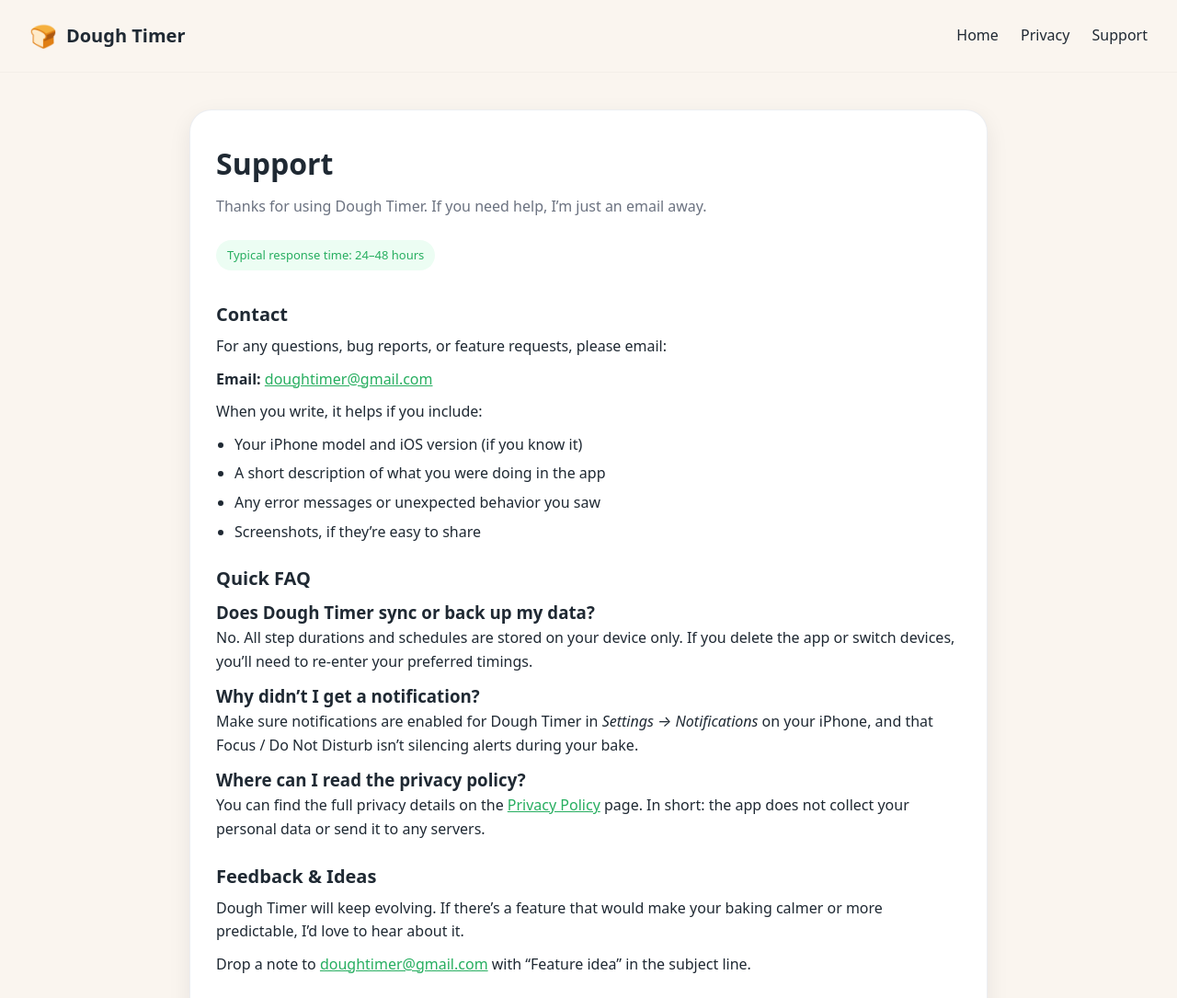
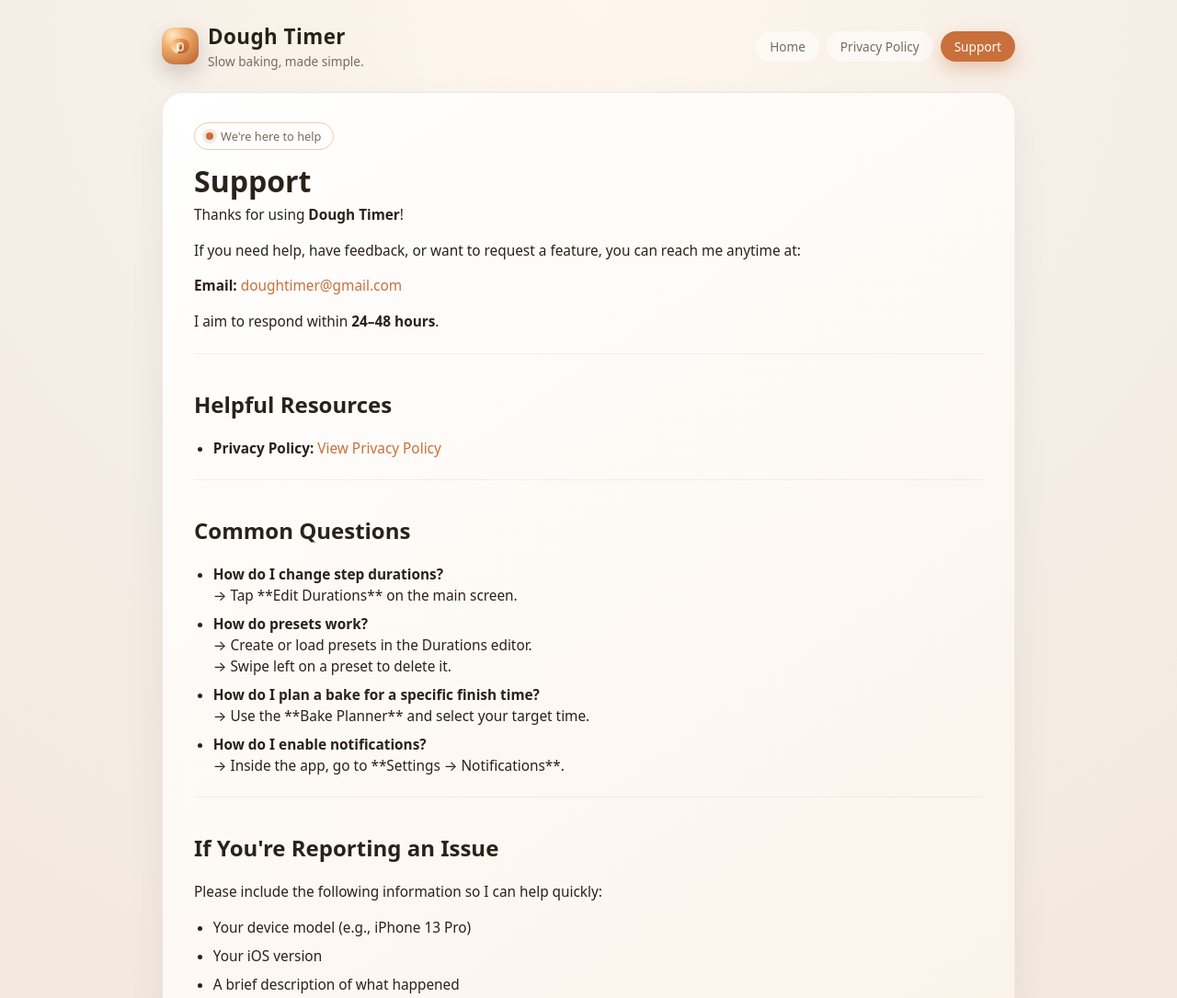
Before and after one commit to doughtimer-netizen/dough-timer-site, a plain HTML site: page support.html in a window 1280 px wide. Shown: the top 1085 px of the page at 92% size. Drawn offline with Linux system fonts and the light colour scheme.

Commit message:
Update support.html

```diff
--- a/support.html
+++ b/support.html
@@ -2,220 +2,326 @@
 <html lang="en">
 <head>
   <meta charset="UTF-8" />
-  <meta name="viewport" content="width=device-width, initial-scale=1.0" />
-  <title>Dough Timer — Support</title>
-
+  <title>Dough Timer – Support</title>
+  <meta name="viewport" content="width=device-width, initial-scale=1" />
+  <meta name="description" content="Support for Dough Timer — get help, request features, or report issues." />
   <style>
     :root {
-      --bg: #faf5ef;
-      --card: #ffffff;
-      --text-main: #1f2933;
-      --text-muted: #6b7280;
-      --accent: #2ecc71;
-      --accent-dark: #27ae60;
-      --border-subtle: #e5e7eb;
+      --bg: #faf5f0;
+      --card-bg: #ffffff;
+      --accent: #c96f3b;
+      --accent-soft: #f4c9a3;
+      --text-main: #2a2119;
+      --text-muted: #7b6a5a;
+      --border-subtle: rgba(0, 0, 0, 0.06);
+      --shadow-soft: 0 16px 40px rgba(0, 0, 0, 0.06);
+      --radius-lg: 18px;
+      --radius-pill: 999px;
     }
 
     * {
       box-sizing: border-box;
-      margin: 0;
-      padding: 0;
     }
 
     body {
-      font-family: system-ui, -apple-system, BlinkMacSystemFont, "SF Pro Text", sans-serif;
-      background: var(--bg);
+      margin: 0;
+      padding: 0;
+      font-family: system-ui, -apple-system, BlinkMacSystemFont, "SF Pro Text",
+        "Segoe UI", sans-serif;
+      background: radial-gradient(circle at top, #fff7ec 0, #f5eee7 45%, #f2e7db 100%);
       color: var(--text-main);
-      line-height: 1.6;
     }
 
-    nav {
-      padding: 20px 32px;
-      display: flex;
-      justify-content: space-between;
-      align-items: center;
-      background: rgba(250,245,239,0.96);
-      backdrop-filter: blur(10px);
-      position: sticky;
-      top: 0;
-      z-index: 50;
-      border-bottom: 1px solid rgba(0,0,0,0.03);
+    a {
+      color: var(--accent);
+      text-decoration: none;
     }
 
-    .nav-left {
+    a:hover {
+      text-decoration: underline;
+    }
+
+    .page {
+      max-width: 960px;
+      margin: 0 auto;
+      padding: 24px 16px 48px;
+    }
+
+    /* Header / Nav */
+    .site-header {
+      display: flex;
+      align-items: center;
+      justify-content: space-between;
+      margin-bottom: 24px;
+      gap: 16px;
+    }
+
+    .brand {
       display: flex;
       align-items: center;
       gap: 10px;
     }
 
-    .nav-logo {
-      font-weight: 700;
-      font-size: 20px;
-      text-decoration: none;
-      color: var(--text-main);
+    .brand-icon {
+      width: 40px;
+      height: 40px;
+      border-radius: 13px;
+      background: radial-gradient(circle at 30% 20%, #ffe8c7 0, #f0b172 32%, #b65a27 100%);
+      box-shadow: 0 10px 25px rgba(0, 0, 0, 0.18);
+      display: flex;
+      align-items: center;
+      justify-content: center;
+      position: relative;
+      overflow: hidden;
     }
 
-    .nav-left span {
-      font-size: 24px;
+    .brand-icon::before {
+      content: "";
+      position: absolute;
+      inset: 12px 10px;
+      border-radius: 999px;
+      background: conic-gradient(
+        from 200deg,
+        #fce1b8 0,
+        #f4bc77 28%,
+        #d37a3c 60%,
+        #b85c29 100%
+      );
     }
 
-    .nav-links a {
-      margin-left: 20px;
-      text-decoration: none;
-      color: var(--text-main);
-      font-size: 16px;
+    .brand-icon::after {
+      content: "";
+      position: absolute;
+      inset: 16px 16px 14px 16px;
+      border-radius: 999px;
+      border: 2px solid rgba(255, 255, 255, 0.7);
+      box-shadow: inset 0 3px 6px rgba(0, 0, 0, 0.08);
     }
 
-    .nav-links a:hover {
-      color: var(--accent-dark);
+    .brand-text {
+      display: flex;
+      flex-direction: column;
+      gap: 2px;
     }
 
-    .container {
-      max-width: 900px;
-      margin: 0 auto;
-      padding: 40px 16px 80px;
+    .brand-title {
+      font-size: 1.4rem;
+      font-weight: 800;
+      letter-spacing: 0.02em;
     }
 
+    .brand-tagline {
+      font-size: 0.85rem;
+      color: var(--text-muted);
+    }
+
+    .nav {
+      display: flex;
+      gap: 8px;
+      flex-wrap: wrap;
+      justify-content: flex-end;
+    }
+
+    .nav a {
+      padding: 6px 14px;
+      border-radius: var(--radius-pill);
+      font-size: 0.85rem;
+      border: 1px solid transparent;
+      color: var(--text-muted);
+      background: rgba(255, 255, 255, 0.5);
+    }
+
+    .nav a:hover {
+      border-color: var(--accent-soft);
+      text-decoration: none;
+    }
+
+    .nav a.nav-active {
+      background: var(--accent);
+      color: white;
+      border-color: transparent;
+      box-shadow: 0 8px 20px rgba(201, 111, 59, 0.35);
+    }
+
+    /* Main Card */
     .card {
-      background: var(--card);
-      padding: 32px 28px 40px;
+      background: linear-gradient(145deg, #ffffff, #fbf3ea);
       border-radius: 24px;
-      box-shadow: 0 8px 24px rgba(15,23,42,0.08);
-      border: 1px solid rgba(148,163,184,0.18);
+      padding: 26px 22px 28px;
+      box-shadow: var(--shadow-soft);
+      border: 1px solid var(--border-subtle);
+    }
+
+    @media (min-width: 720px) {
+      .card {
+        padding: 32px 34px 32px;
+      }
+    }
+
+    .pill-label {
+      display: inline-flex;
+      align-items: center;
+      gap: 8px;
+      padding: 5px 12px;
+      border-radius: 999px;
+      background: rgba(255, 255, 255, 0.9);
+      border: 1px solid var(--accent-soft);
+      font-size: 0.8rem;
+      color: var(--text-muted);
+      margin-bottom: 12px;
+    }
+
+    .pill-dot {
+      width: 8px;
+      height: 8px;
+      border-radius: 999px;
+      background: var(--accent);
+      box-shadow: 0 0 0 4px rgba(201, 111, 59, 0.15);
     }
 
     h1 {
-      font-size: 32px;
-      margin-bottom: 8px;
-    }
-
-    .subtitle {
-      color: var(--text-muted);
-      margin-bottom: 24px;
-    }
-
-    h2 {
-      margin-top: 22px;
-      margin-bottom: 6px;
-      font-size: 20px;
+      font-size: 2rem;
+      margin: 0 0 4px;
     }
 
     p {
-      margin-bottom: 10px;
+      font-size: 0.96rem;
+      line-height: 1.6;
+      margin: 0 0 14px;
       color: var(--text-main);
     }
 
     ul {
-      margin: 8px 0 12px 20px;
-      color: var(--text-main);
+      margin: 6px 0 16px 1.1rem;
+      padding-left: 0.2rem;
     }
 
     li {
-      margin-bottom: 6px;
+      margin-bottom: 8px;
+      font-size: 0.96rem;
+      line-height: 1.5;
     }
 
-    .pill {
-      display: inline-block;
-      padding: 6px 12px;
-      border-radius: 999px;
-      background: #ecfdf3;
-      color: var(--accent-dark);
-      font-size: 13px;
-      margin-bottom: 10px;
+    .section {
+      margin-top: 22px;
+      padding-top: 18px;
+      border-top: 1px solid rgba(0, 0, 0, 0.05);
     }
 
-    a {
-      color: var(--accent-dark);
+    .footer-note {
+      margin-top: 22px;
+      font-size: 0.85rem;
+      color: var(--text-muted);
     }
 
-    footer {
-      margin-top: 32px;
-      text-align: center;
-      color: var(--text-muted);
-      font-size: 14px;
+    @media (max-width: 599px) {
+      .site-header {
+        flex-direction: column;
+        align-items: flex-start;
+      }
+      .nav {
+        justify-content: flex-start;
+      }
     }
   </style>
 </head>
 
 <body>
+  <div class="page">
 
-<nav>
-  <div class="nav-left">
-    <span>🍞</span>
-    <a href="index.html" class="nav-logo">Dough Timer</a>
+    <!-- HEADER -->
+    <header class="site-header">
+      <div class="brand">
+        <div class="brand-icon"></div>
+        <div class="brand-text">
+          <div class="brand-title">Dough Timer</div>
+          <div class="brand-tagline">Slow baking, made simple.</div>
         </div>
-  <div class="nav-links">
+      </div>
+
+      <nav class="nav">
         <a href="index.html">Home</a>
-    <a href="privacy.html">Privacy</a>
-    <a href="support.html">Support</a>
+        <a href="privacy.html">Privacy Policy</a>
+        <a href="support.html" class="nav-active">Support</a>
+      </nav>
+    </header>
+
+    <!-- MAIN CONTENT -->
+    <main class="card">
+
+      <div class="pill-label">
+        <span class="pill-dot"></span>
+        We're here to help
       </div>
-</nav>
 
-<div class="container">
-  <div class="card">
       <h1>Support</h1>
-    <p class="subtitle">
-      Thanks for using Dough Timer. If you need help, I’m just an email away.
+
+      <p>Thanks for using <strong>Dough Timer</strong>!</p>
+      <p>
+        If you need help, have feedback, or want to request a feature, you can reach me anytime at:
       </p>
 
-    <span class="pill">Typical response time: 24–48 hours</span>
+      <p><strong>Email:</strong> <a href="mailto:doughtimer@gmail.com">doughtimer@gmail.com</a></p>
 
-    <h2>Contact</h2>
-    <p>
-      For any questions, bug reports, or feature requests, please email:
-    </p>
-    <p>
-      <strong>Email:</strong>
-      <a href="mailto:doughtimer@gmail.com">doughtimer@gmail.com</a>
-    </p>
-    <p>
-      When you write, it helps if you include:
-    </p>
+      <p>I aim to respond within <strong>24–48 hours</strong>.</p>
+
+      <!-- Helpful Resources -->
+      <section class="section">
+        <h2>Helpful Resources</h2>
+
         <ul>
-      <li>Your iPhone model and iOS version (if you know it)</li>
-      <li>A short description of what you were doing in the app</li>
-      <li>Any error messages or unexpected behavior you saw</li>
-      <li>Screenshots, if they’re easy to share</li>
+          <li>
+            <strong>Privacy Policy:</strong>
+            <a href="privacy.html">View Privacy Policy</a>
+          </li>
+        </ul>
+      </section>
+
+      <!-- Common Questions -->
+      <section class="section">
+        <h2>Common Questions</h2>
+
+        <ul>
+          <li>
+            <strong>How do I change step durations?</strong><br>
+            → Tap **Edit Durations** on the main screen.
+          </li>
+
+          <li>
+            <strong>How do presets work?</strong><br>
+            → Create or load presets in the Durations editor.<br>
+            → Swipe left on a preset to delete it.
+          </li>
+
+          <li>
+            <strong>How do I plan a bake for a specific finish time?</strong><br>
+            → Use the **Bake Planner** and select your target time.
+          </li>
+
+          <li>
+            <strong>How do I enable notifications?</strong><br>
+            → Inside the app, go to **Settings → Notifications**.
+          </li>
+        </ul>
+      </section>
+
+      <!-- Bug Reporting -->
+      <section class="section">
+        <h2>If You're Reporting an Issue</h2>
+
+        <p>Please include the following information so I can help quickly:</p>
+
+        <ul>
+          <li>Your device model (e.g., iPhone 13 Pro)</li>
+          <li>Your iOS version</li>
+          <li>A brief description of what happened</li>
         </ul>
 
-    <h2>Quick FAQ</h2>
-    <h3>Does Dough Timer sync or back up my data?</h3>
-    <p>
-      No. All step durations and schedules are stored on your device only. If
-      you delete the app or switch devices, you’ll need to re-enter your
-      preferred timings.
-    </p>
+        <p>Thank you for supporting Dough Timer — and happy baking! 🍞</p>
+      </section>
 
-    <h3>Why didn’t I get a notification?</h3>
-    <p>
-      Make sure notifications are enabled for Dough Timer in
-      <em>Settings → Notifications</em> on your iPhone, and that Focus / Do Not
-      Disturb isn’t silencing alerts during your bake.
-    </p>
+    </main>
 
-    <h3>Where can I read the privacy policy?</h3>
-    <p>
-      You can find the full privacy details on the
-      <a href="privacy.html">Privacy Policy</a> page. In short: the app does not
-      collect your personal data or send it to any servers.
-    </p>
-
-    <h2>Feedback & Ideas</h2>
-    <p>
-      Dough Timer will keep evolving. If there’s a feature that would make your
-      baking calmer or more predictable, I’d love to hear about it.
-    </p>
-    <p>
-      Drop a note to
-      <a href="mailto:doughtimer@gmail.com">doughtimer@gmail.com</a>
-      with “Feature idea” in the subject line.
-    </p>
   </div>
-
-  <footer>
-    © 2025 Dough Timer — All rights reserved.
-  </footer>
-</div>
-
 </body>
 </html>
```
Lines whose indentation alone changed are shown as unchanged.
